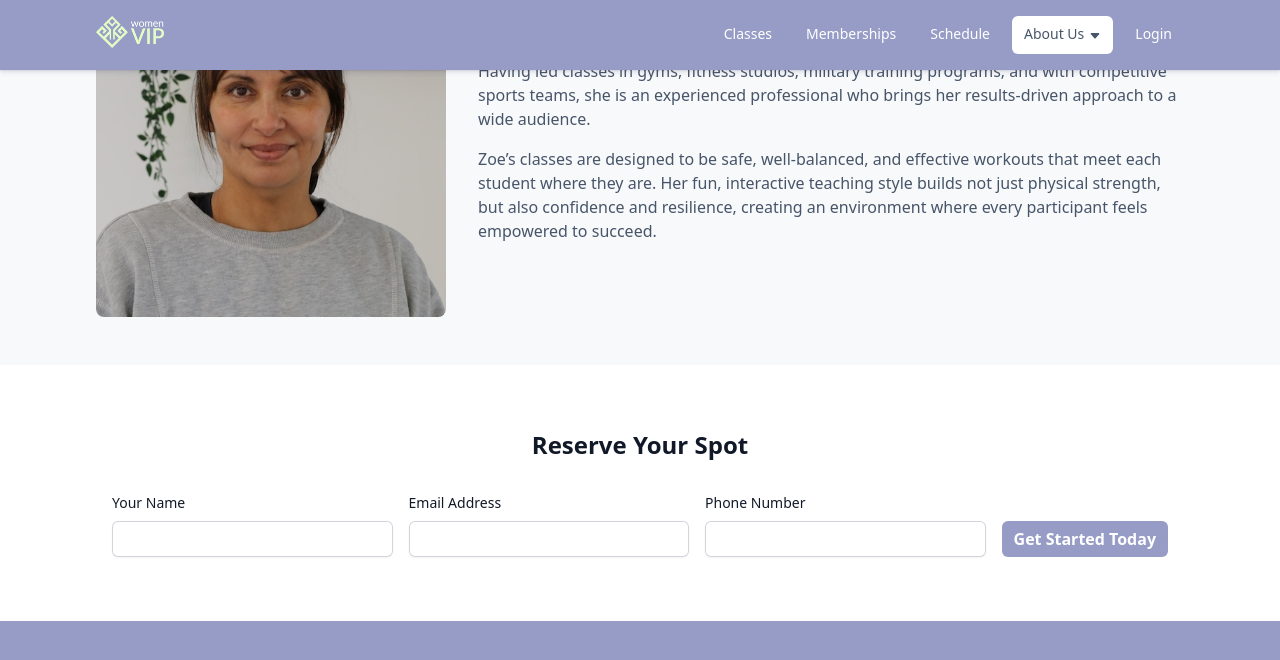
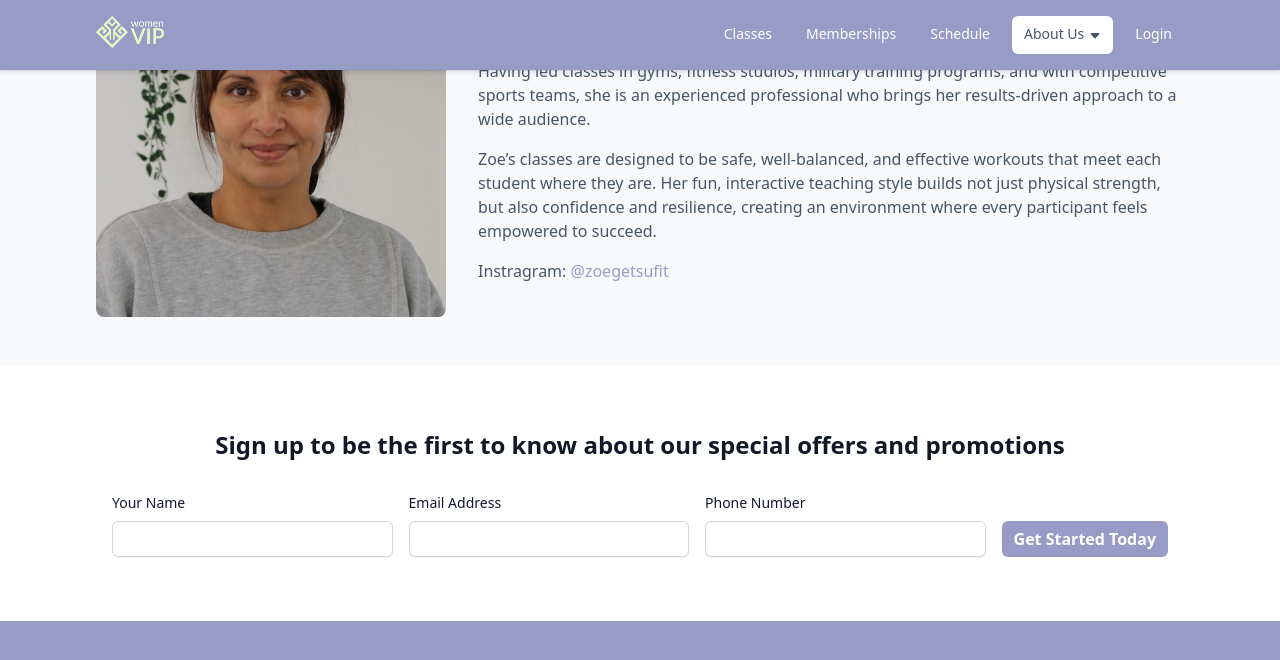
Before and after one commit to TGA-Academy/TGA-Academy.github.io, a Jekyll site: the page built from pages/meet-the-team.html, in a window 1280 px wide and 900 px high, scrolled down 669 px, cut to the strip 0-665 px from the top of the window. Shown: the top 660 px of the strip. Built offline with Jekyll 4.4.1, drawn with Linux system fonts in a browser that asks for light colours.

Commit message:
small change

```diff
--- a/_includes/leads_form.html
+++ b/_includes/leads_form.html
@@ -27,7 +27,7 @@
 
   <div class="form">
     <h2>
-      Reserve Your Spot
+      Sign up to be the first to know about our special offers and promotions
     </h2>
 
     <input type="hidden" name="external" value="1">
--- a/pages/meet-the-team.html
+++ b/pages/meet-the-team.html
@@ -41,6 +41,9 @@ permalink: /meet-the-team
       <p>
         Zoe’s classes are designed to be safe, well-balanced, and effective workouts that meet each student where they are. Her fun, interactive teaching style builds not just physical strength, but also confidence and resilience, creating an environment where every participant feels empowered to succeed.
       </p>
+      <p>
+        Instragram: <a href="https://www.instagram.com/zoegetsufit/" target="_blank">@zoegetsufit</a>
+      </p>
     </div>
   </section>
 </div>
```
